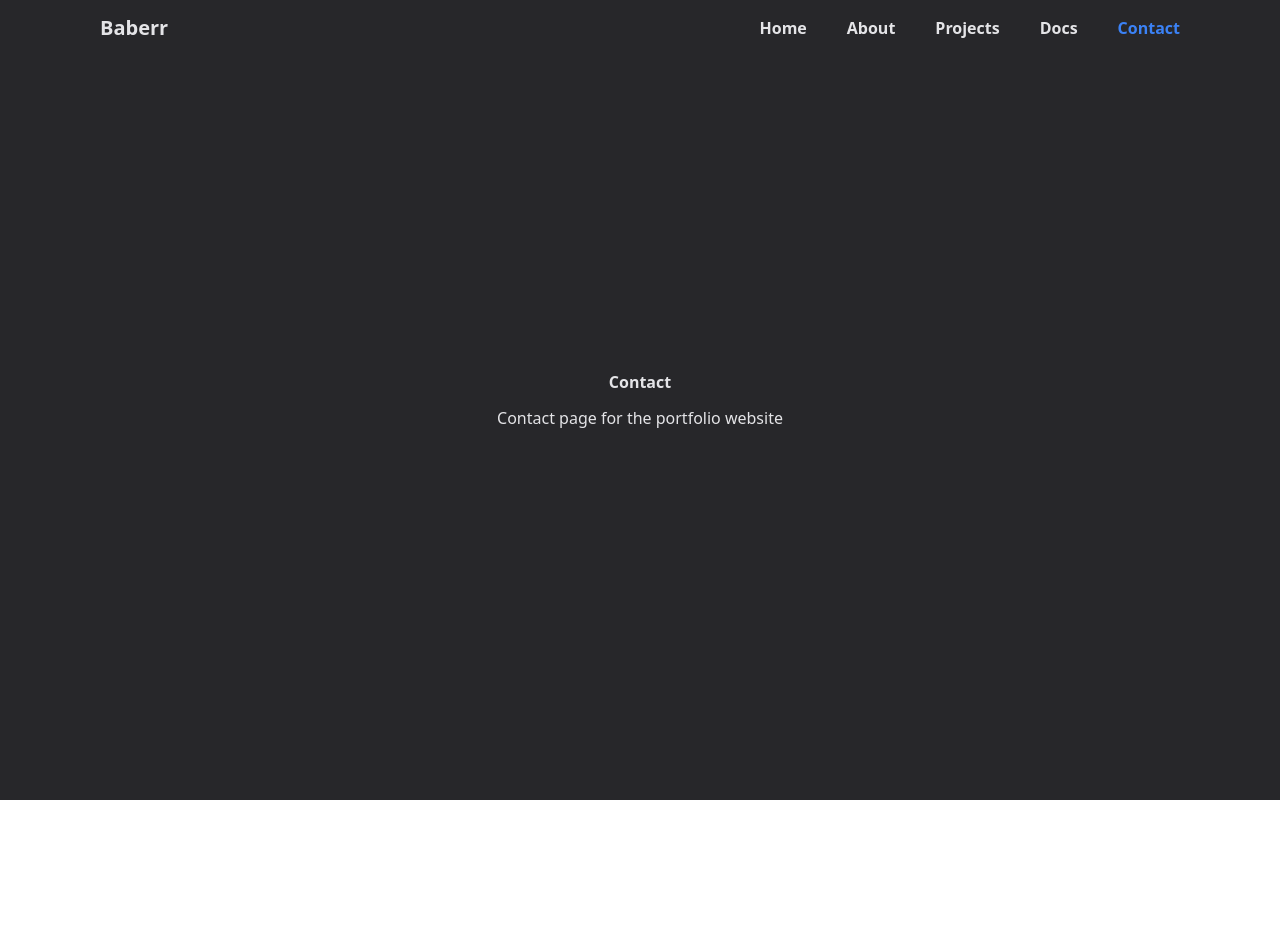
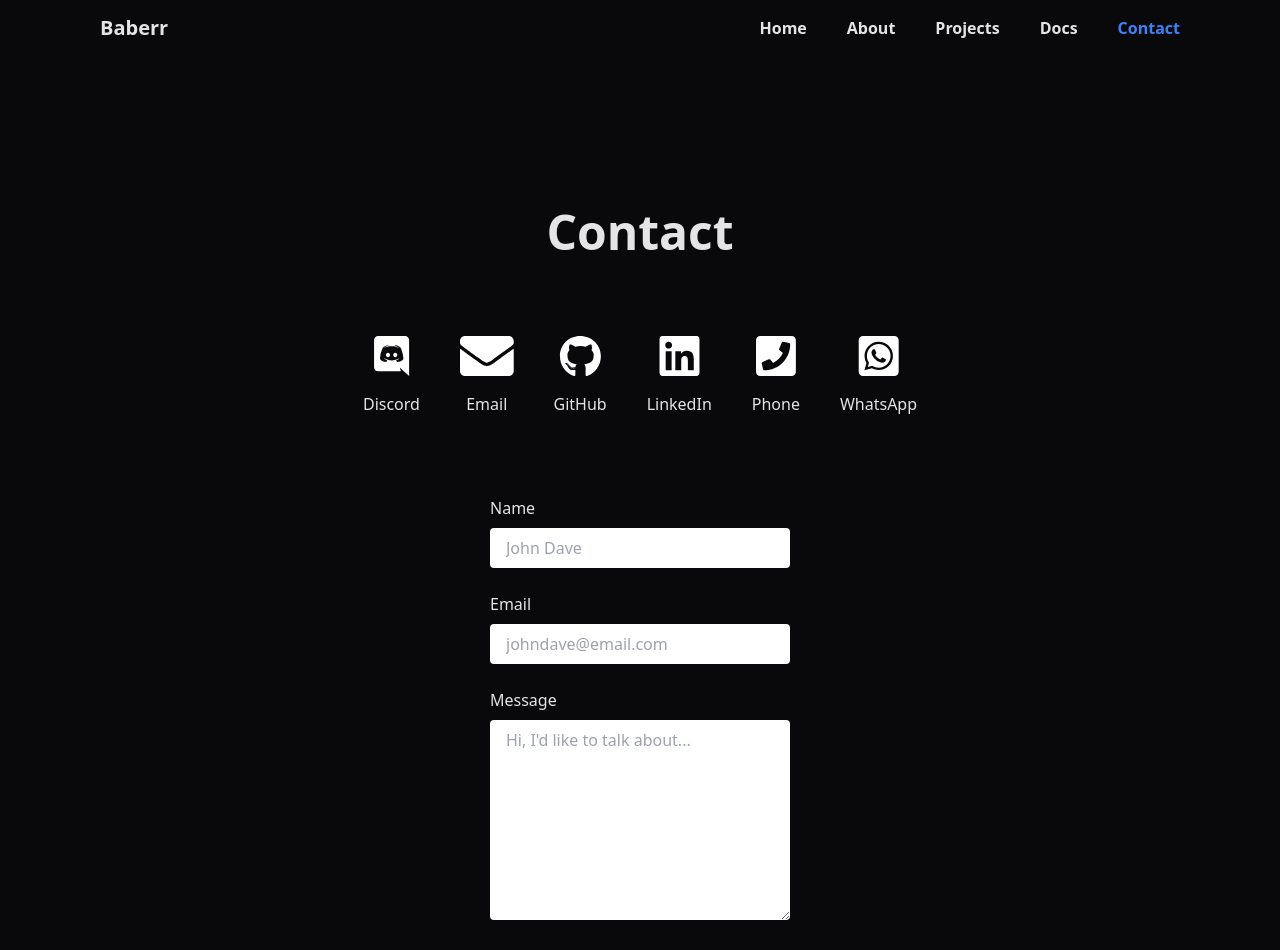
Before and after one commit to baberlabs/portfolio, a React (Vite) app: page /contact in a window 1280 px wide. Shown: the top 950 px of the page. Before the commit the page ends 800 px from the top, so only its background shows below. Built offline with nearby package versions, Linux system fonts and the light colour scheme.

Commit message:
Initial Contact page setup (form still won't work)

```diff
--- a/src/pages/Contact.jsx
+++ b/src/pages/Contact.jsx
@@ -1,8 +1,78 @@
+import contacts from "../data/contacts";
+
 export default function Contact() {
   return (
-    <main className="flex h-screen flex-col items-center justify-center gap-3 bg-zinc-800 text-zinc-200">
-      <h1 className="font-black">Contact</h1>
-      <p>Contact page for the portfolio website</p>
+    <main className="flex min-h-screen flex-col items-center gap-20 bg-zinc-950 pt-52 text-zinc-200">
+      <Heading />
+      <ContactMethods />
+      <ContactForm />
+      <div className="h-[100px]"></div>
     </main>
   );
 }
+
+function Heading() {
+  return <h1 className="text-5xl font-black">Contact</h1>;
+}
+
+function ContactMethods() {
+  return (
+    <div className="flex flex-row justify-between gap-10">
+      {contacts.map((contact) => (
+        <div
+          key={contact.text}
+          className="flex flex-col justify-center gap-4 text-center"
+        >
+          <img
+            src={contact.icon}
+            alt={`${contact.text} Icon`}
+            className="h-10"
+          />
+          <a href={contact.url}>{contact.text}</a>
+        </div>
+      ))}
+    </div>
+  );
+}
+
+function ContactForm() {
+  return (
+    <form className="flex flex-col gap-6">
+      <div className="flex flex-col gap-2">
+        <label htmlFor="name">Name</label>
+        <input
+          type="text"
+          name="name"
+          placeholder="John Dave"
+          className="w-[300px] rounded px-4 py-2"
+        />
+      </div>
+
+      <div className="flex flex-col gap-2">
+        <label htmlFor="email">Email</label>
+        <input
+          type="text"
+          name="email"
+          placeholder="johndave@email.com"
+          className="w-[300px] rounded px-4 py-2"
+        />
+      </div>
+
+      <div className="flex flex-col gap-2">
+        <label htmlFor="message">Message</label>
+        <textarea
+          name="message"
+          placeholder="Hi, I'd like to talk about..."
+          className="h-[200px] w-[300px] rounded px-4 py-2"
+        ></textarea>
+      </div>
+
+      <button
+        className="mt-2 rounded-full bg-blue-500 px-4 py-2 font-black text-black"
+        onClick={() => alert("It won't work now! Still in development :)")}
+      >
+        Send Direct Message
+      </button>
+    </form>
+  );
+}
```
